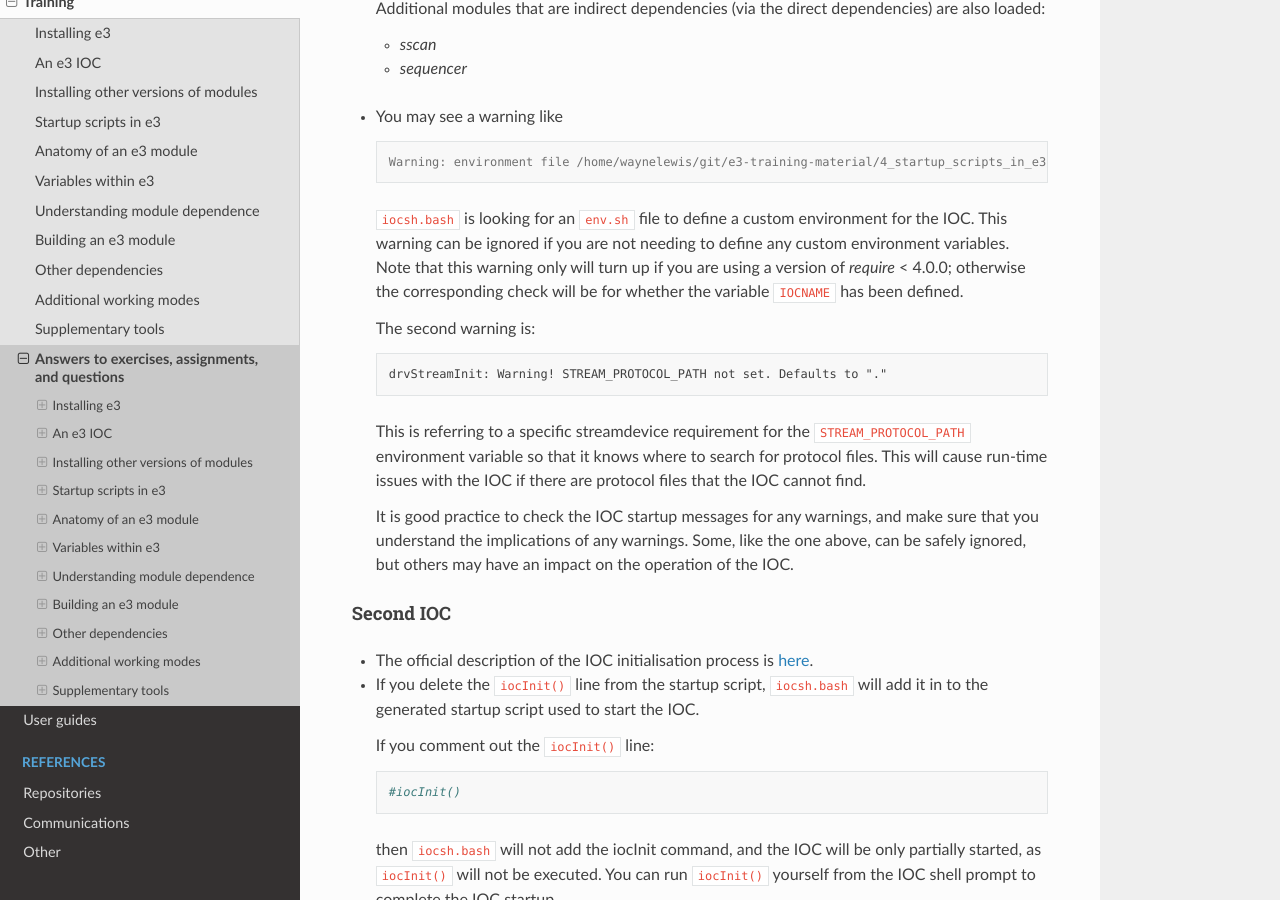
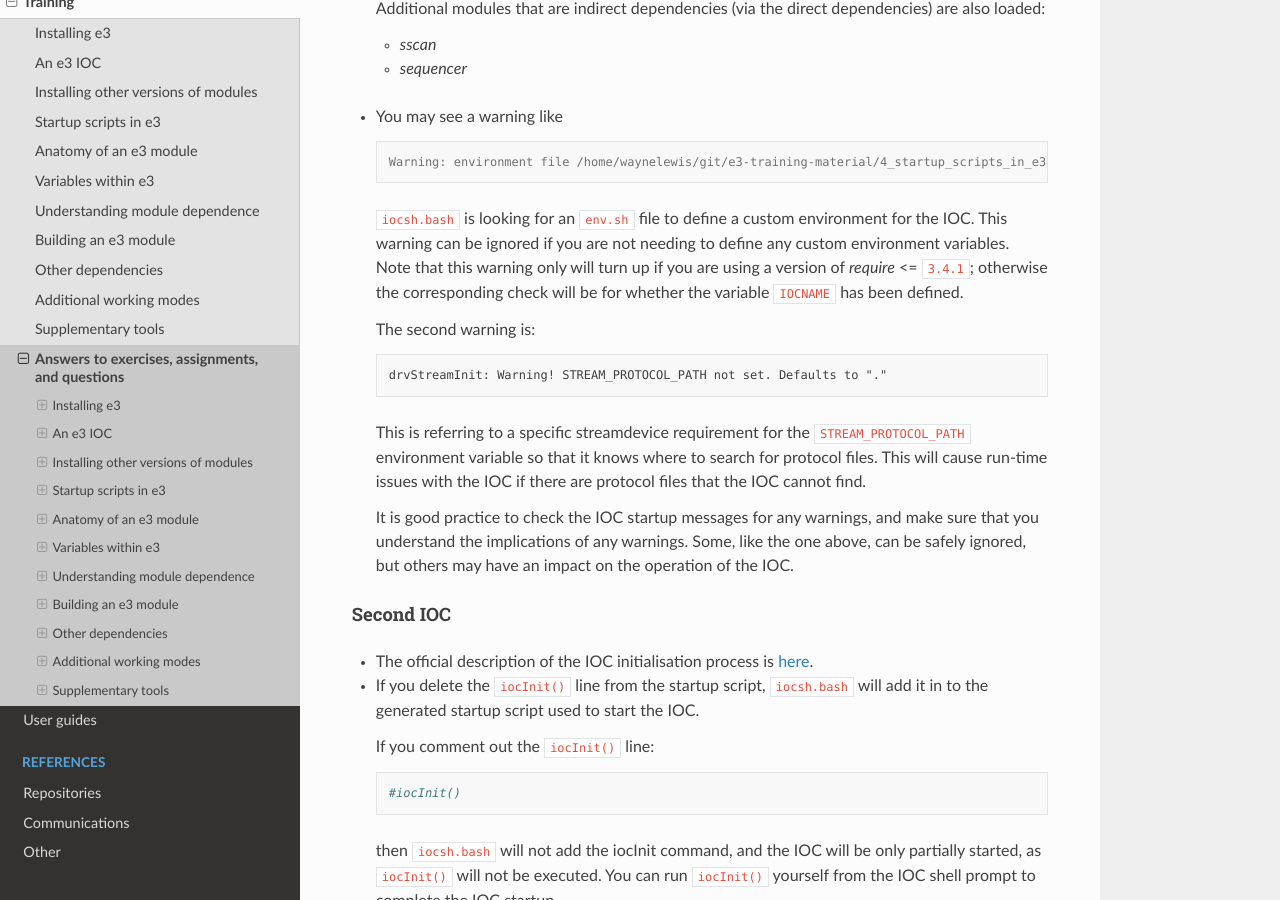
Before and after one commit to ttkorhonen/e3pages, a Sphinx documentation site: the page built from docs/kb/training/workbook/99_exercise_answers.md, in a window 1280 px wide and 900 px high, scrolled down 4567 px. Built offline with Sphinx 7.4.7 and the Read the Docs theme 2.0.0, drawn with Linux system fonts in a browser that asks for light colours.

Commit message:
Be more specific on require versions where behaviour changes

````diff
--- a/docs/kb/training/workbook/99_exercise_answers.md
+++ b/docs/kb/training/workbook/99_exercise_answers.md
@@ -237,7 +237,7 @@ None
   ```
   `iocsh.bash` is looking for an `env.sh` file to define a custom environment
   for the IOC. This warning can be ignored if you are not needing to define any
-  custom environment variables. Note that this warning only will turn up if you are using a version of *require* < 4.0.0; otherwise the corresponding check will be for whether the variable `IOCNAME` has been defined.
+  custom environment variables. Note that this warning only will turn up if you are using a version of *require* <= `3.4.1`; otherwise the corresponding check will be for whether the variable `IOCNAME` has been defined.
 
   The second warning is:
   ```
````
